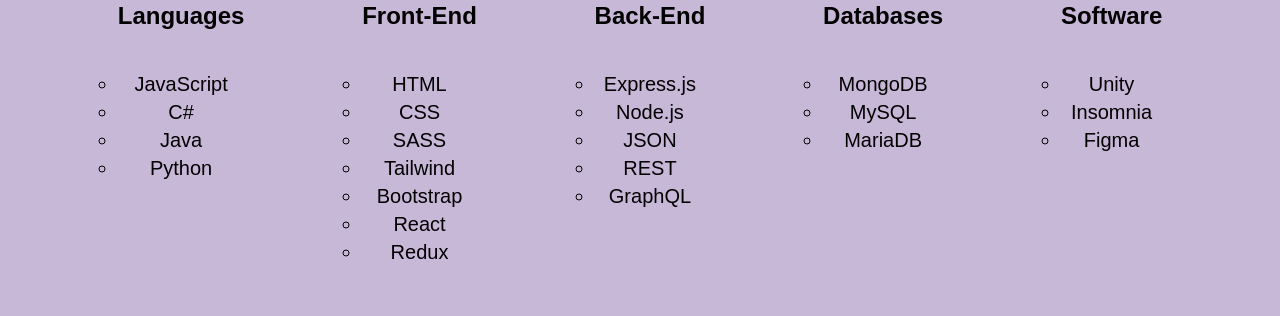
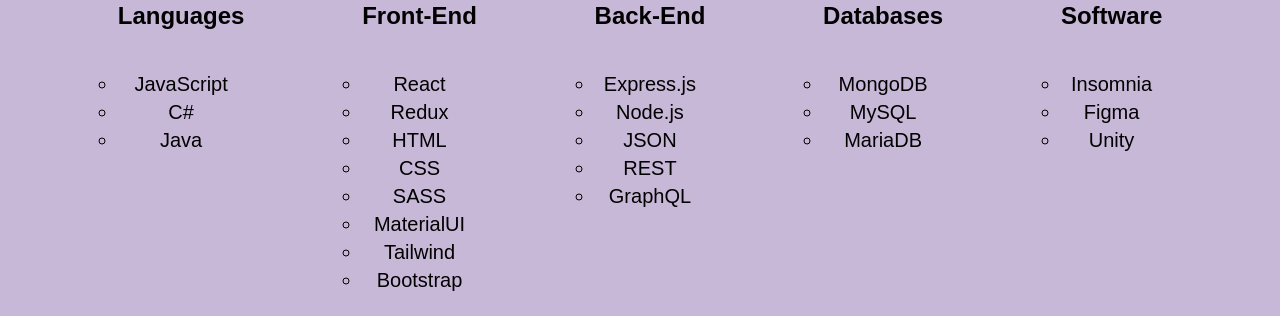
Before and after one commit to Fikcup/react-portfolio, a React (Create React App) app: page /#/resume in a window 1280 px wide. Shown: the part 624-940 px from the top of the page. Built offline with nearby package versions, Linux system fonts and the light colour scheme; a web font is replaced by a local one.

Commit message:
feat : reorganized languages to put desired technologies first

```diff
--- a/src/components/Resume/index.js
+++ b/src/components/Resume/index.js
@@ -21,20 +21,20 @@
                         <li>JavaScript</li>
                         <li>C#</li>
                         <li>Java</li>
-                        <li>Python</li>
                     </ul>
                 </div>
 
                 <div className="languageList">
                     <h3 className="languageSection">Front-End</h3>
                     <ul>
+                        <li>React</li>
+                        <li>Redux</li>
                         <li>HTML</li>
                         <li>CSS</li>
                         <li>SASS</li>
+                        <li>MaterialUI</li>
                         <li>Tailwind</li>
                         <li>Bootstrap</li>
-                        <li>React</li>
-                        <li>Redux</li>
                     </ul>
                 </div>
 
@@ -61,9 +61,9 @@
                 <div className="languageList">
                     <h3 className="languageSection">Software</h3>
                     <ul>
-                        <li>Unity</li>
                         <li>Insomnia</li>
                         <li>Figma</li>
+                        <li>Unity</li>
                     </ul>
                 </div>
             </article>
```
